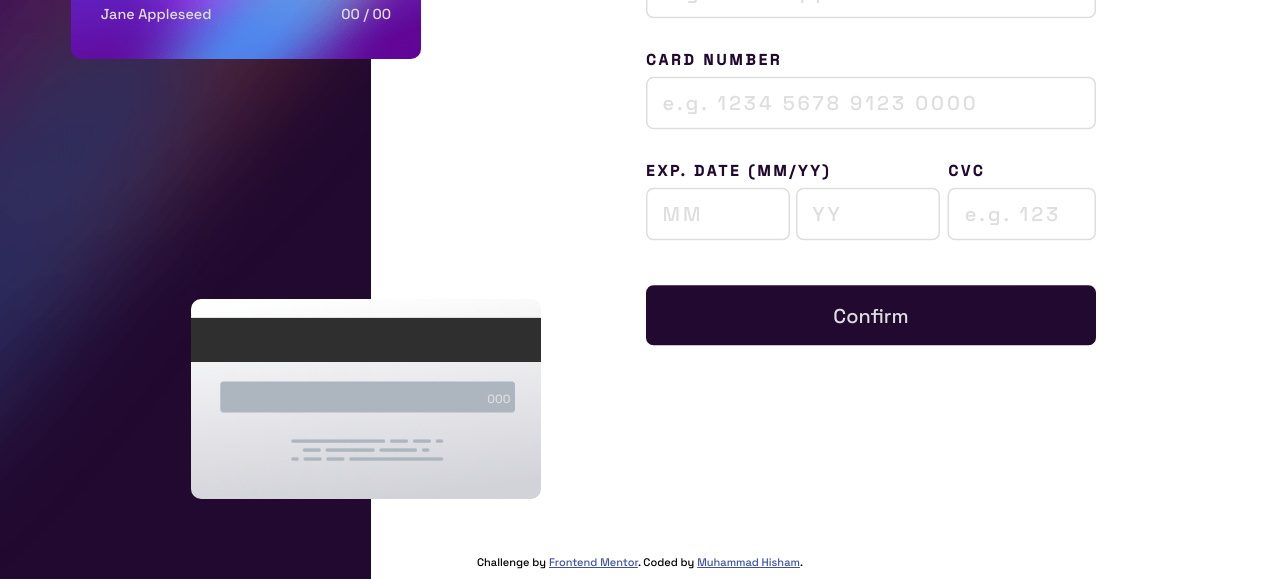
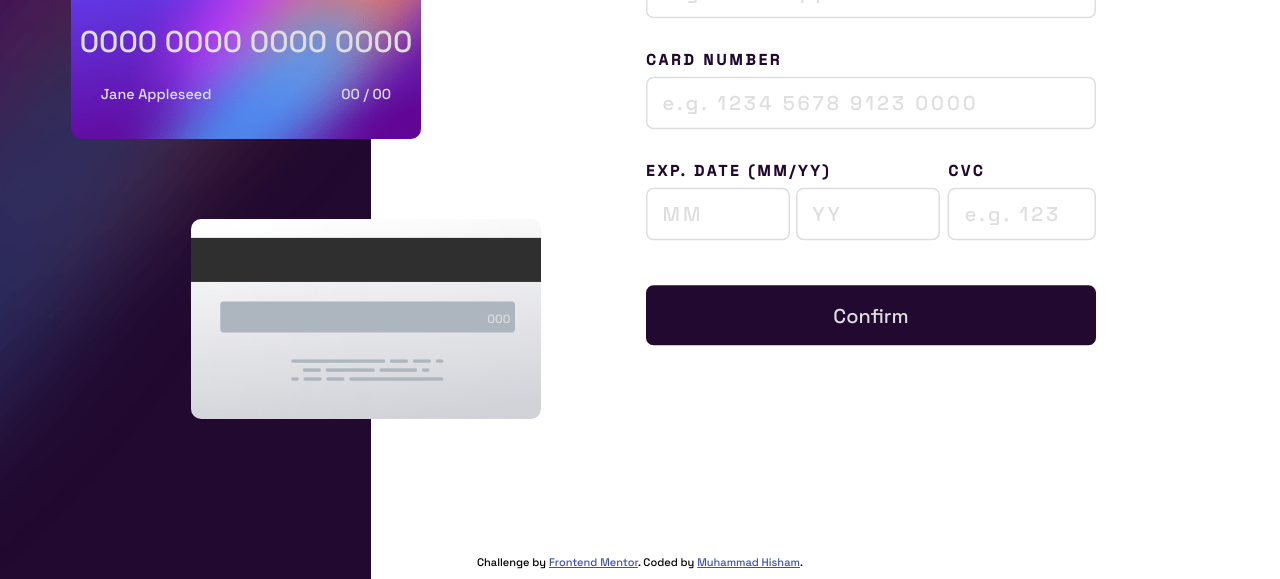
Before and after one commit to mohamedhesham221/interactive-card-details-form-main, a plain HTML site: page dist/index.html in a window 1280 px wide. Shown: the part 221-800 px from the top of the page. Drawn offline with Linux system fonts and the light colour scheme.

Commit message:
modified

```diff
--- a/dist/mediascreen.css
+++ b/dist/mediascreen.css
@@ -31,11 +31,11 @@
   }
   .top__card .card__back {
     top: unset;
-    bottom: 80px;
+    bottom: 20%;
     right: -170px;
   }
   .top__card .card__front {
-    top: 80px;
+    top: 20%;
     right: -50px;
     left: unset;
   }
```
